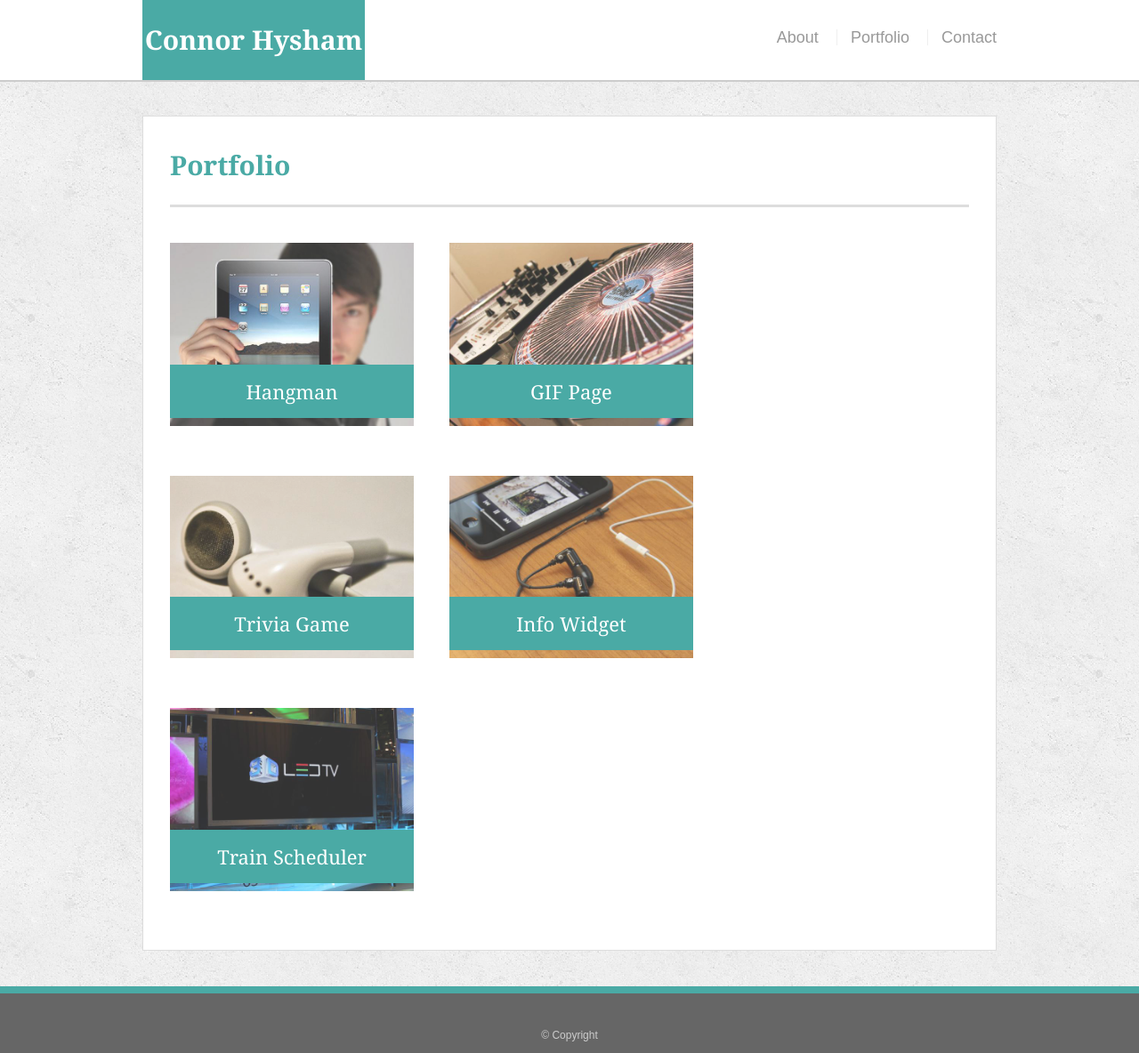
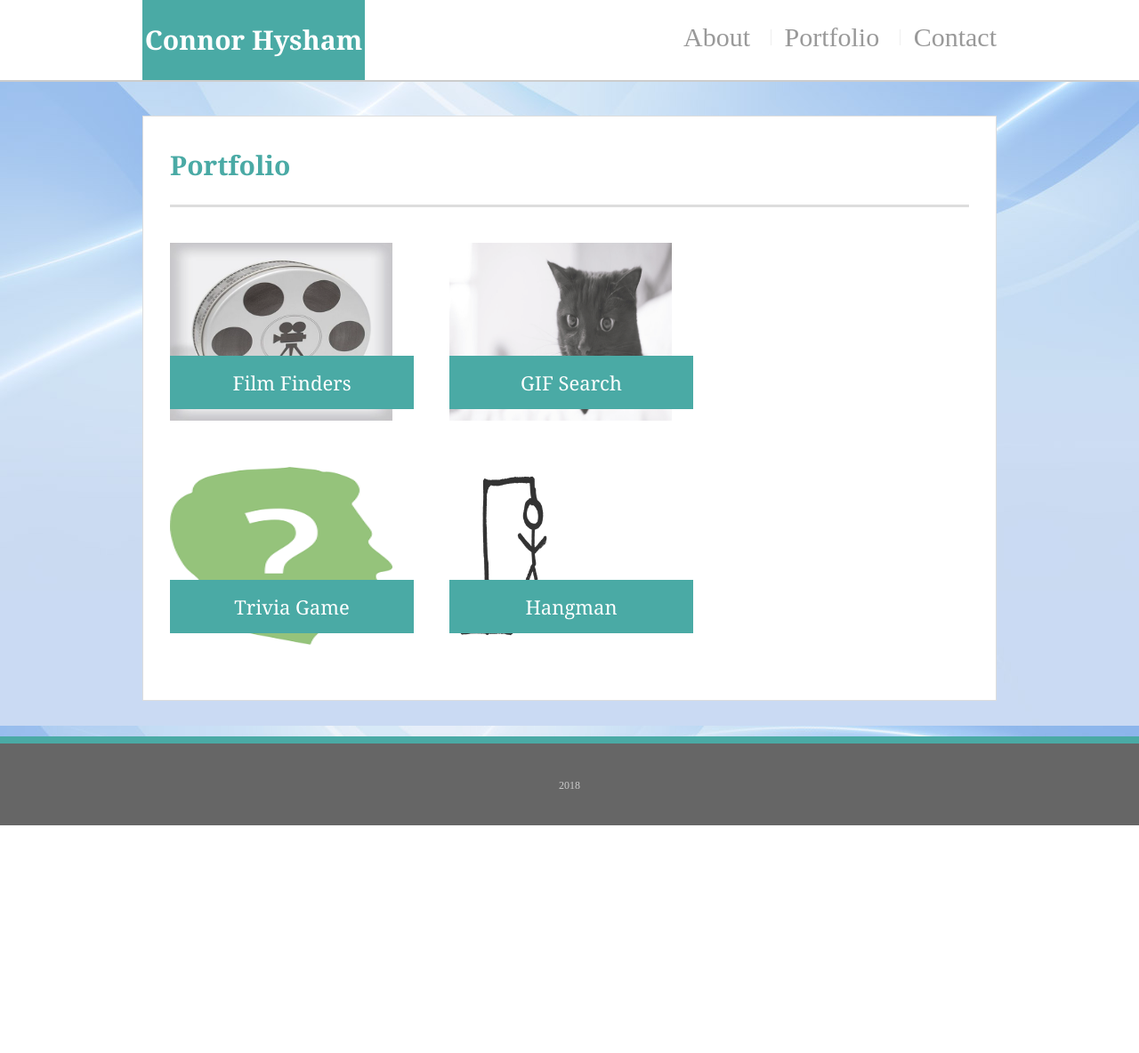
Before and after one commit to cchysham/Responsive-Portfolio, a plain HTML site: page portfolio.html in a window 1280 px wide. Shown: the whole page at 89% size. After the commit the page ends 928 px from the top, so only its background shows below. Drawn offline with Linux system fonts and the light colour scheme.

Commit message:
Added links to several projects. Updated about page

```diff
--- a/assets/css/style.css
+++ b/assets/css/style.css
@@ -1,13 +1,13 @@
 body {
-    font-family: Arial, "Helvetica Neue", Helvetica, sans-serif;
+    font-family: 'Markazi Text', serif;
 
     /* Typography */
-    font-size: 18px;
+    font-size: 30px;
     line-height: 34px;
     color: #777;
 
     /* Visual */
-    background: url("../images/concrete_seamless.png");
+    background: url("../images/bg1.jpg");
   }
 
   * {
@@ -21,6 +21,7 @@ body {
   html,
   body {
     height: 100%;
+
   }
 
   /* general */
@@ -45,6 +46,7 @@ body {
     margin: 0 auto;
     clear: both;
   }
+
 
   h1,
   h2,
@@ -233,7 +235,8 @@ body {
 
   .work img {
     /* Box-model */
-    width: 100%;
+    width: 250px;
+    height: 200px;
 
     /* Visual */
     border: 0 none;
--- a/portfolio.html
+++ b/portfolio.html
@@ -36,32 +36,28 @@
                 <h1>Portfolio</h1>
 
                 <div class="work">
-                    <img src="assets/images/technics-q-c-640-480-1.jpg" alt="hangman">
-
-                    <h3>Hangman</h3>
+                    <a href="https://cchysham.github.io/Film-Project/" target="_blank">
+                    <img src="assets/images/0000701_large-film-reel-tin-can_550.jpeg" alt="FilmFinders">
+                        </a>
+                    <h3>Film Finders</h3>
                 </div>
                 <div class="work">
-                    <a href="https://cchysham.github.io/gif-page/">
-                        <img src="assets/images/technics-q-c-640-480-2.jpg" alt="RPG Game">
+                    <a href="https://cchysham.github.io/gif-page/" target="_blank">
+                        <img src="assets/images/tesla-cat.jpg" alt="gif-page">
                     </a>
-
-                    <h3>GIF Page</h3>
+                    <h3>GIF Search</h3>
                 </div>
                 <div class="work">
-                    <img src="assets/images/technics-q-c-640-480-5.jpg" alt="Trivia Game">
-
+                        <a href="https://cchysham.github.io/TriviaGame/" target="_blank">
+                    <img src="assets/images/trivia.png" alt="Trivia Game">
+                            </a>
                     <h3>Trivia Game</h3>
                 </div>
                 <div class="work">
-                    <img src="assets/images/technics-q-c-640-480-7.jpg" alt="Info Widget">
-
-                    <h3>Info Widget</h3>
-                </div>
-                <div class="work">
-                    <a href="https://cchysham.github.io/Train/">
-                    <img src="assets/images/technics-q-c-640-480-9.jpg" alt="Rock Paper Scissors">
-                        </a>
-                    <h3>Train Scheduler</h3>
+                        <a href="https://cchysham.github.io/Word-Guess-Game/" target="_blank">
+                    <img src="assets/images/dominatehangman-1600.jpg" alt="Hangman">
+                            </a>
+                    <h3>Hangman</h3>
                 </div>
 
             </section>
@@ -72,7 +68,7 @@
 
     <footer>
         <div class="container">
-            &copy; Copyright
+            2018
         </div>
     </footer>
 </body>
```
Also changed, not shown: contact.html (+1 -1 lines), index.html (+8 -9 lines), assets/images/0000701_large-film-reel-tin-can_550.jpeg (added), assets/images/bg1.jpg (added), assets/images/dominatehangman-1600.jpg (added), assets/images/flowers-grass-peaceful-freshness-nature-blossoms-green-spring-flower-wallpaper-download-computer-1920x1080.jpg (added), assets/images/tesla-cat.jpg (added), assets/images/trivia.png (added).
